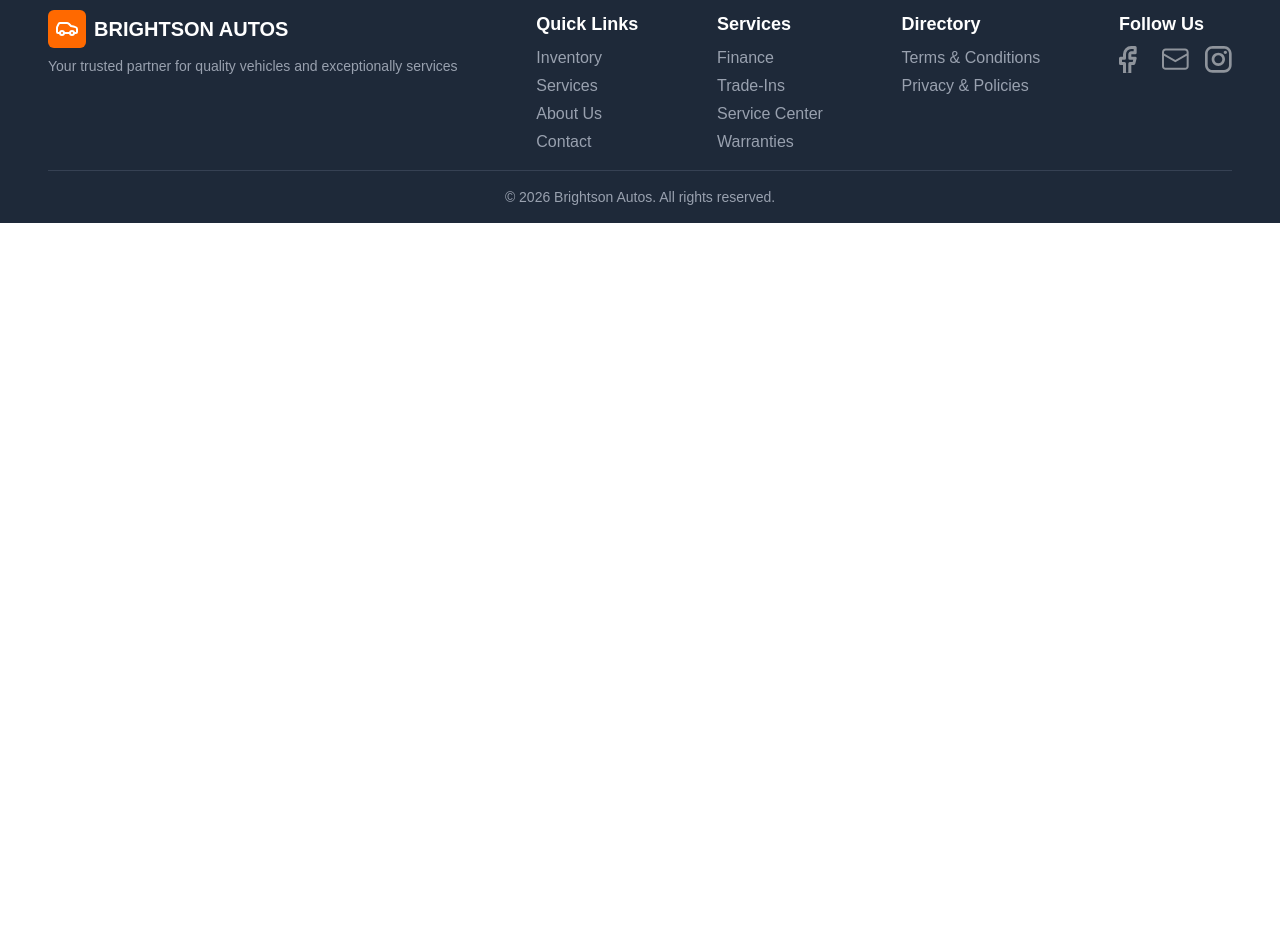
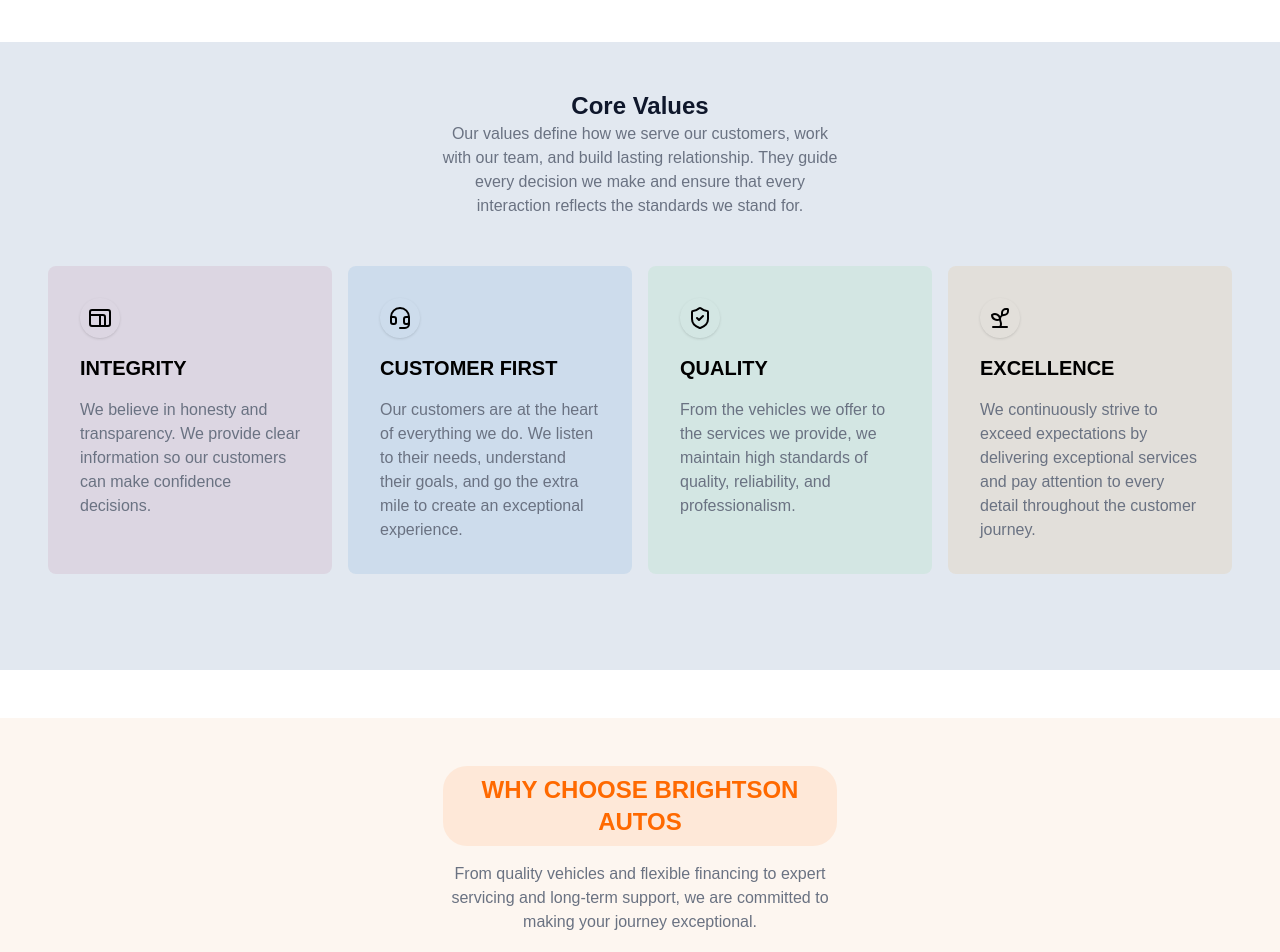
Before and after one commit to kingsley-amoke/bright_autos, a Next.js app: page /about in a window 1280 px wide. Shown: the part 1840-2792 px from the top of the page. Before the commit the page ends 2063 px from the top, so only its background shows below. Built offline with nearby package versions, Linux system fonts and the light colour scheme.

Commit message:
about page

```diff
--- /dev/null
+++ b/app/about/core_value_item.tsx
@@ -0,0 +1,47 @@
+import React from "react";
+import { CoreValue } from "../types/core_value";
+import {
+  Headset,
+  Leaf,
+  LucideIcon,
+  Proportions,
+  ShieldCheck,
+  Sprout,
+} from "lucide-react";
+
+const CoreValueItem = ({
+  value,
+  iconLeft = true,
+}: {
+  value: CoreValue;
+  iconLeft?: boolean;
+}) => {
+  const valueIcons: Record<CoreValue["icon"], LucideIcon> = {
+    proportions: Proportions,
+    headset: Headset,
+    shield: ShieldCheck,
+    sprout: Sprout,
+  };
+
+  const ValueIcon = valueIcons[value.icon];
+
+  return (
+    <div
+      className=" rounded-lg p-8 h-full text-black"
+      style={{ backgroundColor: value.color }}
+    >
+      <div
+        className="flex"
+        style={{ justifyContent: iconLeft ? "flex-start" : "flex-end" }}
+      >
+        <div className="rounded-full p-2 shadow shadow-sm w-10 h-10 flex justify-center items-center">
+          <ValueIcon />
+        </div>
+      </div>
+      <p className="font-bold text-xl my-4">{value.title}</p>
+      <p className="text-gray-500">{value.description}</p>
+    </div>
+  );
+};
+
+export default CoreValueItem;
--- a/app/about/page.tsx
+++ b/app/about/page.tsx
@@ -4,6 +4,8 @@ import Footer from "../components/footer";
 import AboutHero from "./hero";
 import { StoryRow } from "./our_story";
 import { ourStories } from "../constants/our_stories";
+import { coreValues } from "../constants/core_values";
+import CoreValueItem from "./core_value_item";
 
 const About = () => {
   return (
@@ -23,6 +25,41 @@ const About = () => {
           ))}
         </div>
       </section>
+      <section className="my-12 p-12 bg-slate-200">
+        <div className="relative mx-auto w-1/3 text-center">
+          <h2 className="text-2xl font-extrabold text-slate-900">
+            Core Values
+          </h2>
+          <p className="text-gray-500">
+            Our values define how we serve our customers, work with our team,
+            and build lasting relationship. They guide every decision we make
+            and ensure that every interaction reflects the standards we stand
+            for.
+          </p>
+        </div>
+        <div className="grid grid-cols-1 sm:grid-cols-2 md:grid-cols-4 lg-grid-cols-4 mx-auto justify-evenly items-start gap-4 py-12">
+          {coreValues.map((value) => (
+            <CoreValueItem value={value} key={value.title} />
+          ))}
+        </div>
+      </section>
+      <section className="my-12 p-12 bg-[#fdf6f0]">
+        <div className="relative mx-auto w-1/3 text-center">
+          <h2 className="text-2xl font-extrabold text-orange-500 uppercase p-2 bg-orange-500/10 rounded-3xl">
+            Why Choose BrightSON Autos
+          </h2>
+          <p className="text-gray-500 my-4">
+            From quality vehicles and flexible financing to expert servicing and
+            long-term support, we are committed to making your journey
+            exceptional.
+          </p>
+        </div>
+        <div className="grid grid-cols-1 sm:grid-cols-2 md:grid-cols-4 lg-grid-cols-4 mx-auto justify-evenly items-start gap-4 py-12">
+          {coreValues.map((value) => (
+            <CoreValueItem value={value} key={value.title} iconLeft={false} />
+          ))}
+        </div>
+      </section>
       <Footer />
     </div>
   );
--- a/app/constants/core_values.ts
+++ b/app/constants/core_values.ts
@@ -1,3 +1,33 @@
 import { CoreValue } from "../types/core_value";
 
-export const coreValues: Array<CoreValue> = {}
+
+export const coreValues: Array<CoreValue> = [
+    {
+        title: 'INTEGRITY',
+        description: "We believe in honesty and transparency. We provide clear information so our customers can make confidence decisions.",
+        color : "#A43A601A",
+        icon: "proportions",
+
+},
+    {
+        title: 'CUSTOMER FIRST',
+        description: "Our customers are at the heart of everything we do. We listen to their needs, understand their goals, and go the extra mile to create an exceptional experience.",
+        color : "#1372C51A",
+        icon: "headset",
+
+},
+    {
+        title: 'QUALITY',
+        description: "From the vehicles we offer to the services we provide, we maintain high standards of quality, reliability, and professionalism.",
+        color : "#4DD4701A",
+        icon: "shield",
+
+},
+    {
+        title: 'EXCELLENCE',
+        description: "We continuously strive to exceed expectations by delivering exceptional services and pay attention to every detail throughout the customer journey.",
+        color : "#E0961B1A",
+        icon: "sprout",
+
+},
+]
--- /dev/null
+++ b/app/constants/services_2.ts
@@ -0,0 +1,46 @@
+import { CoreValue } from "../types/core_value";
+
+export const services2:Array<CoreValue> = [
+     {
+        title: 'Wide Vehicle Selection',
+        description: "New, used, and certified vehicles across multiple categories to match your lifestyle.",
+        color : "#FFFFFF",
+        icon: "headset",
+
+},
+     {
+        title: 'Transparent Pricing',
+        description: "Clear pricing with no unnecessary surprises, hidden fees, or high-pressure tactics.",
+        color : "#FFFFFF",
+        icon: "headset",
+
+},
+     {
+        title: 'Flexible Financing',
+        description: "Financing solutions designed around different customer needs and budget requirements.",
+        color : "#FFFFFF",
+        icon: "headset",
+
+},
+     {
+        title: 'Certified Vehicles',
+        description: "Thoroughly inspected certified pre-owned vehicles backed by our comprehensive warranty.",
+        color : "#FFFFFF",
+        icon: "headset",
+
+},
+     {
+        title: 'Wide Vehicle Selection',
+        description: "New, used, and certified vehicles across multiple categories to match your lifestyle.",
+        color : "#FFFFFF",
+        icon: "headset",
+
+},
+     {
+        title: 'Wide Vehicle Selection',
+        description: "New, used, and certified vehicles across multiple categories to match your lifestyle.",
+        color : "#FFFFFF",
+        icon: "headset",
+
+},
+]
```
